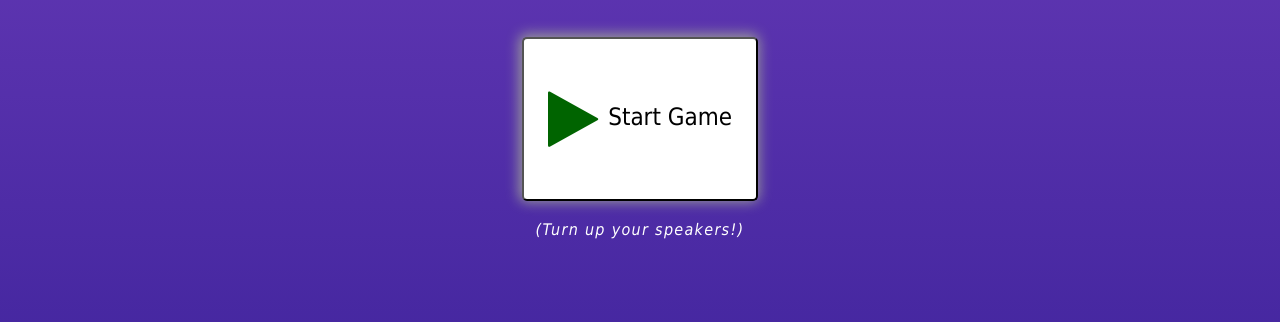
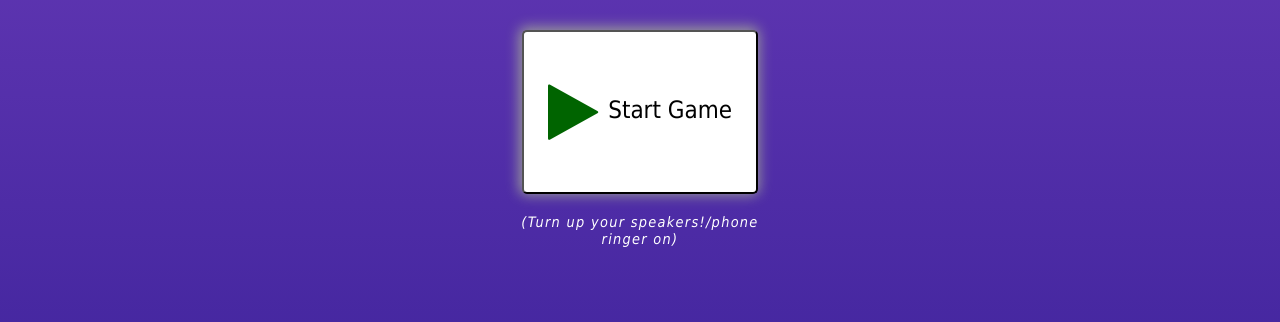
Before and after one commit to greggfine/jazz-guitar-game-2, a website: page index.html in a window 1280 px wide. Shown: the part 206-528 px from the top of the page. Drawn offline with nearby package versions, Linux system fonts and the light colour scheme.

Commit message:
updated speaker notification

```diff
--- a/index.html
+++ b/index.html
@@ -5,7 +5,7 @@
     <meta name="viewport" content="width=device-width, initial-scale=1.0">
     <meta http-equiv="X-UA-Compatible" content="ie=edge">
     <title>Name The Jazz Guitarist!</title>
-    <meta property="og:url" content="https://greggfine.github.io/jazz-guitar-game/" />
+    <meta property="og:url" content="https://greggfineguitar.com/" />
     <meta property="og:type" content="website" />
     <meta property="og:title" content="Name The Jazz Guitarist!" />
     <meta property="og:description" content="Try to guess which Jazz guitarist you're listening to." />
@@ -26,7 +26,7 @@
             <button class="start-game-btn">
                 <i class="fa fa-play" aria-hidden="true"></i> <span>Start Game</span>
             </button>
-            <span style="letter-spacing: 1.3px; transform: translateY(20px)"><em>(Turn up your speakers!)</em></span>
+            <span style="letter-spacing: 1.3px; transform: translateY(20px); max-width: 240px; font-size: 0.9rem"><em>(Turn up your speakers!/phone ringer on)</em></span>
         </div>
 
         <div class="play-game">
```
Also changed, not shown: dist/index.html.
